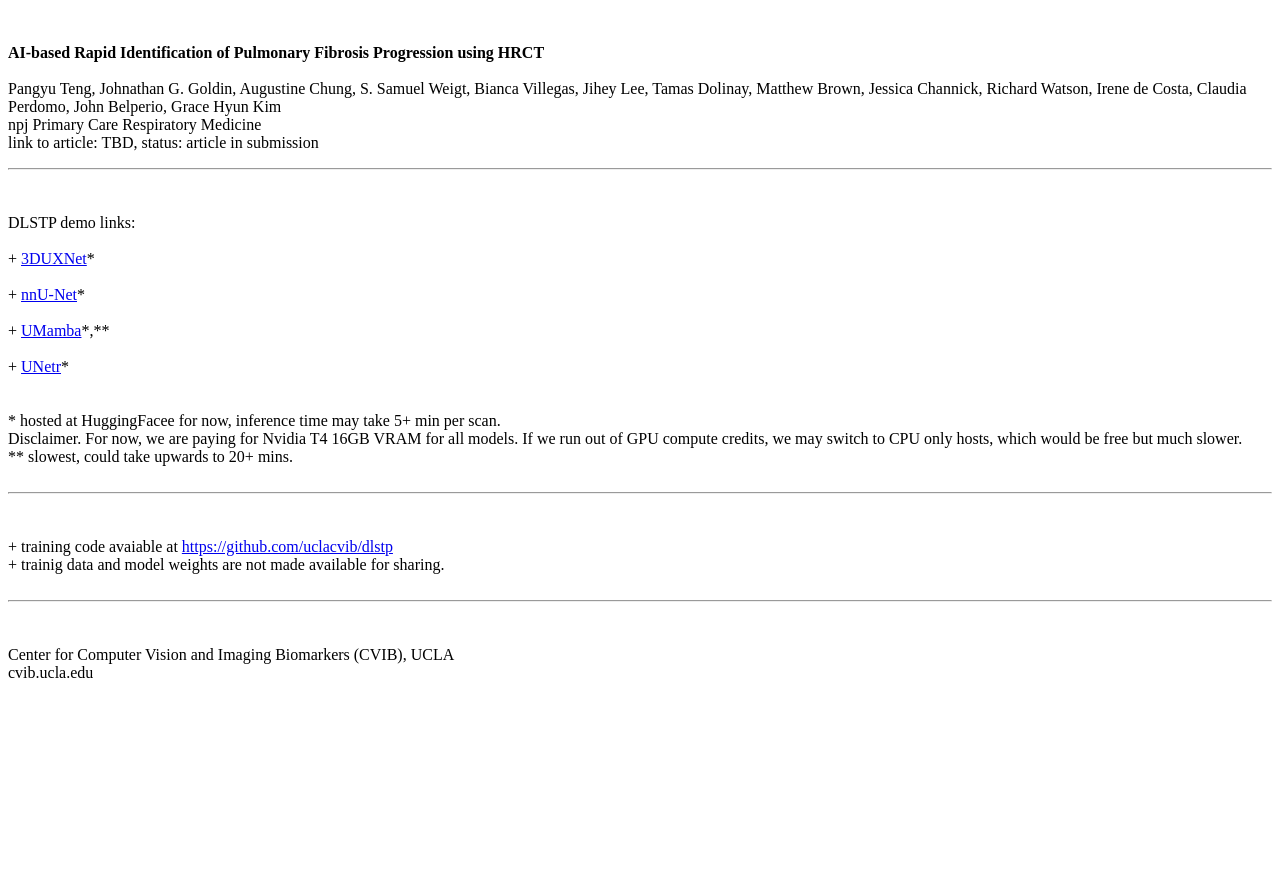
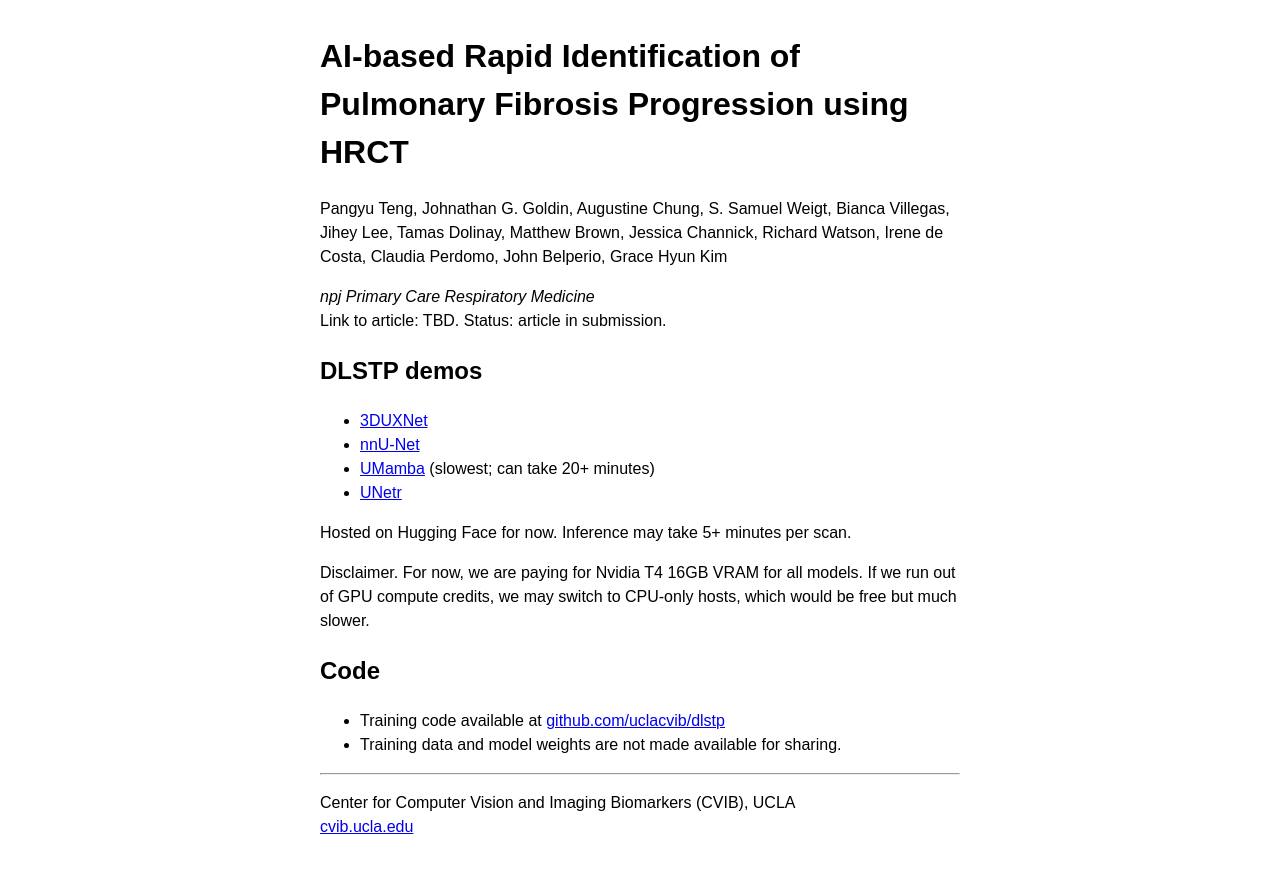
Before and after one commit to uclacvib/dlstp, a plain HTML site: page index.html in a window 1280 px wide. Before the commit the page ends 800 px from the top, so only its background shows below. Drawn offline with Linux system fonts and the light colour scheme.

Commit message:
html formatting updated by grok

```diff
--- a/index.html
+++ b/index.html
@@ -1,37 +1,56 @@
+<!DOCTYPE html>
+<html lang="en">
+<head>
+<meta charset="utf-8">
+<meta name="viewport" content="width=device-width, initial-scale=1">
+<title>DLSTP</title>
+<style>
+body {
+  font-family: sans-serif;
+  max-width: 40em;
+  margin: 2em auto;
+  padding: 0 1em;
+  line-height: 1.5;
+}
+</style>
+</head>
+<body>
+
+<h1>AI-based Rapid Identification of Pulmonary Fibrosis Progression using HRCT</h1>
+
+<p>Pangyu Teng, Johnathan G. Goldin, Augustine Chung, S. Samuel Weigt, Bianca Villegas, Jihey Lee, Tamas Dolinay, Matthew Brown, Jessica Channick, Richard Watson, Irene de Costa, Claudia Perdomo, John Belperio, Grace Hyun Kim</p>
+
 <p>
-<br><br>
-<b>
-AI-based Rapid Identification of Pulmonary Fibrosis Progression using HRCT
-</b>
-<br><br>
-Pangyu Teng, Johnathan G. Goldin, Augustine Chung, S. Samuel Weigt, Bianca Villegas, Jihey Lee, Tamas Dolinay, Matthew Brown, Jessica Channick, Richard Watson, Irene de Costa, Claudia Perdomo, John Belperio, Grace Hyun Kim
-<br>
-npj Primary Care Respiratory Medicine
-<br>
-link to article: TBD, status: article in submission <br>
+<em>npj Primary Care Respiratory Medicine</em><br>
+Link to article: TBD. Status: article in submission.
 </p>
-<hr>
-<br><br>
-DLSTP demo links: <br><br>
 
-+ <a href="https://huggingface.co/spaces/cvib/dlstp-3duxnet">3DUXNet</a>*<br><br>
-+ <a href="https://huggingface.co/spaces/cvib/dlstp-nnunet">nnU-Net</a>*<br><br>
-+ <a href="https://huggingface.co/spaces/cvib/dlstp-umamba">UMamba</a>*,**<br><br>
-+ <a href="https://huggingface.co/spaces/cvib/dlstp-unetr">UNetr</a>*<br><br>
-<br>
+<h2>DLSTP demos</h2>
 
-* hosted at HuggingFacee for now, inference time may take 5+ min per scan.<br>
-Disclaimer. For now, we are paying for Nvidia T4 16GB VRAM for all models.  If we run out of GPU compute credits, we may switch to CPU only hosts, which would be free but much slower.
-<br>
-** slowest, could take upwards to 20+ mins.
-<br><br>
+<ul>
+<li><a href="https://huggingface.co/spaces/cvib/dlstp-3duxnet">3DUXNet</a></li>
+<li><a href="https://huggingface.co/spaces/cvib/dlstp-nnunet">nnU-Net</a></li>
+<li><a href="https://huggingface.co/spaces/cvib/dlstp-umamba">UMamba</a> (slowest; can take 20+ minutes)</li>
+<li><a href="https://huggingface.co/spaces/cvib/dlstp-unetr">UNetr</a></li>
+</ul>
+
+<p>Hosted on Hugging Face for now. Inference may take 5+ minutes per scan.</p>
+
+<p>Disclaimer. For now, we are paying for Nvidia T4 16GB VRAM for all models. If we run out of GPU compute credits, we may switch to CPU-only hosts, which would be free but much slower.</p>
+
+<h2>Code</h2>
+
+<ul>
+<li>Training code available at <a href="https://github.com/uclacvib/dlstp">github.com/uclacvib/dlstp</a></li>
+<li>Training data and model weights are not made available for sharing.</li>
+</ul>
 
 <hr>
-<br><br>
-+ training code avaiable at <a href="https://github.com/uclacvib/dlstp">https://github.com/uclacvib/dlstp</a><br>
-+ trainig data and model weights are not made available for sharing. <br>
-<br>
-<hr>
-<br><br>
+
+<p>
 Center for Computer Vision and Imaging Biomarkers (CVIB), UCLA<br>
-cvib.ucla.edu
+<a href="https://cvib.ucla.edu">cvib.ucla.edu</a>
+</p>
+
+</body>
+</html>
```
